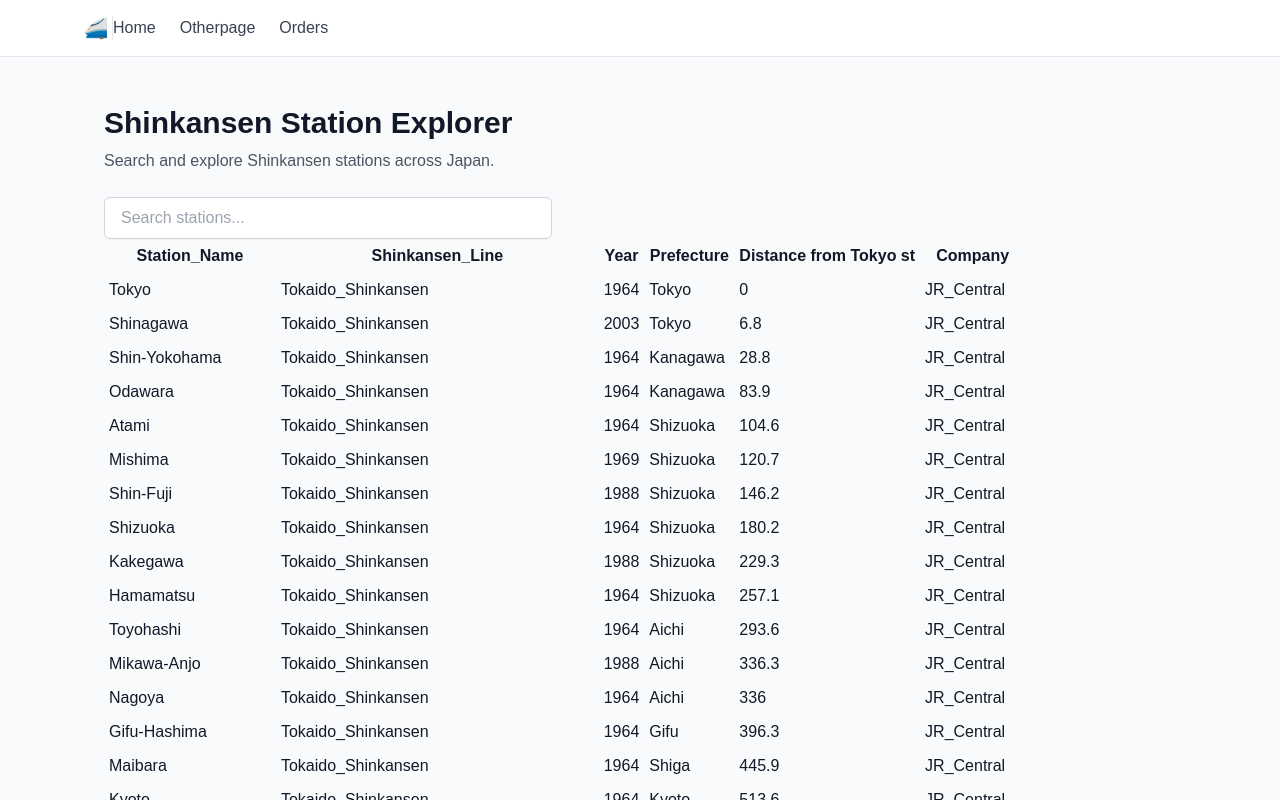
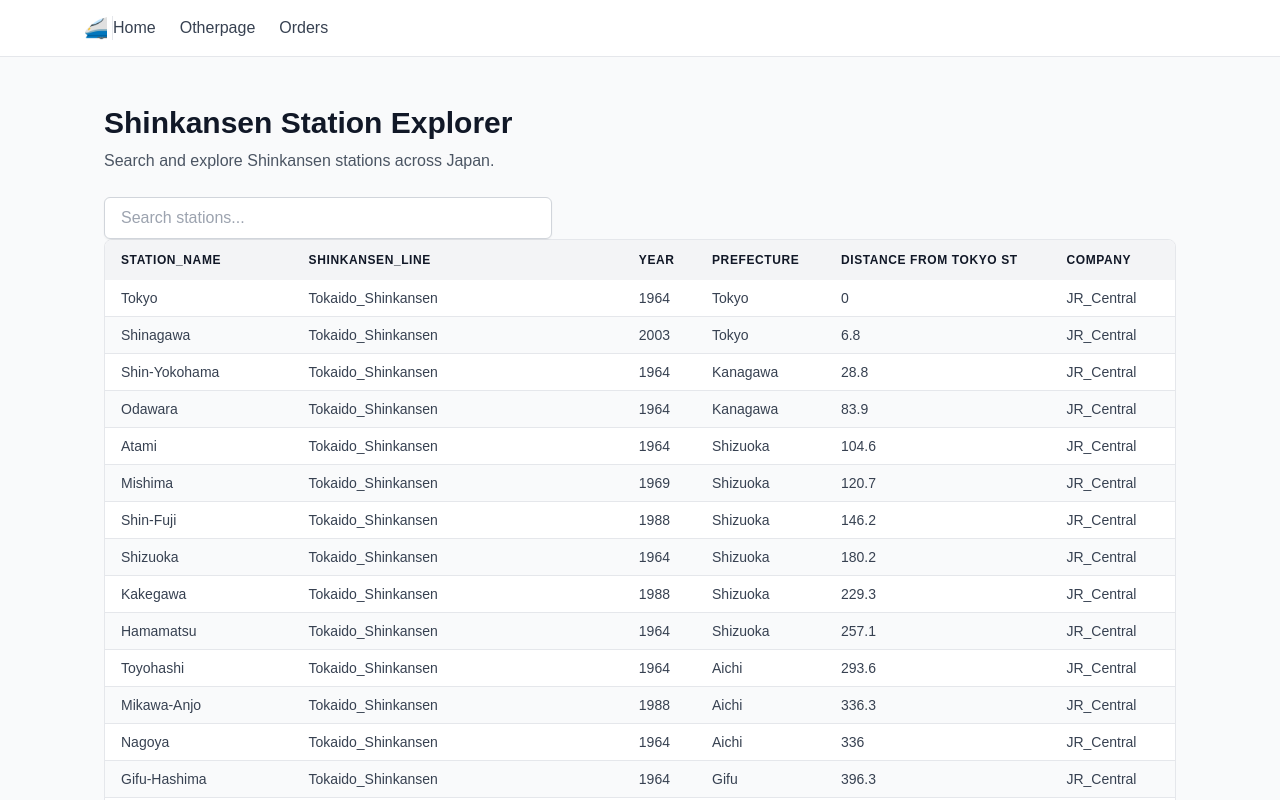
Before and after one commit to Blacksanta10/train-app-jp, a Next.js app: page / in a window 1280 px wide. Shown: the top 800 px of the page. Built offline with nearby package versions, Linux system fonts and the light colour scheme.

Commit message:
used AI to style the datatable component with tailwind.css

```diff
--- a/app/page2/page.tsx
+++ b/app/page2/page.tsx
@@ -1,5 +1,5 @@
 /**
- * The second page of the web application
+ * The 2nd page of the web application
  *
  * Not sure what's going here yet?
  */
--- a/components/DataTable.tsx
+++ b/components/DataTable.tsx
@@ -28,19 +28,27 @@ export default function DataTable({ data }: DataTableProps) {
   // extracts table headers from first data object (dynamic)
   const headers = Object.keys(data[0]);
 
+
+  // what the datatable actually looks like
   return (
 
     /**
-     * Render a basic HTML table with inline styling
+     * Styling using tailwind.css
      *
-     * Could replace styling with Tailwind classes or UI component library
      */
 
-    <table border={1} cellPadding={5} style={{ borderCollapse: "collapse"}}>
-      <thead>
+
+    <div className="overflow-x-auto rounded-lg border border-gray-200 shadow-sm bg-white">
+      <table className="w-full border-collapse text-sm">
+        <thead className="bg-gray-100 sticky top-0">
           <tr>
             {headers.map((header) => (
-            <th key={header}>{header}</th>
+              <th
+                key={header}
+                className="px-4 py-3 text-left text-xs font-bold uppercase tracking-wider text-gray"
+                >
+                  {header}
+              </th>
             ))}
           </tr>
         </thead>
@@ -57,7 +65,10 @@ export default function DataTable({ data }: DataTableProps) {
            */}
 
           {data.map((row, idx) => (
-          <tr key={idx}>
+            <tr
+              key={idx}
+              className="even:bg-gray-50 hover:bg-gray-100"
+            >
               {headers.map((header) => (
                 /**
                  * Access each cell value dynamically using
@@ -67,11 +78,18 @@ export default function DataTable({ data }: DataTableProps) {
                  * returns a str[], while Typescript expects keys of 'DataRow'
                  */
 
-              <td key={header}>{row[header as keyof DataRow]}</td>
+                <td
+                  key={header}
+                  className="px-4 py-2 border-b text-gray-700"
+                >
+                  {row[header as keyof DataRow]}
+                </td>
+
               ))}
             </tr>
           ))}
         </tbody>
       </table>
+    </div>
   );
 }
```
Lines whose indentation alone changed are shown as unchanged.
